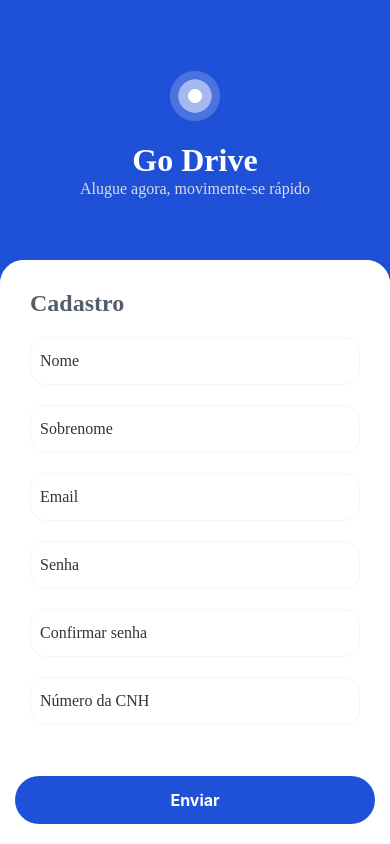
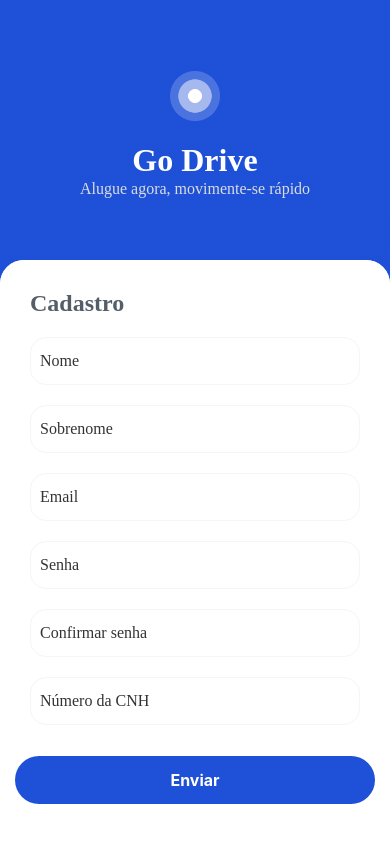
Before and after one commit to PROJETOS-DE-GARAGEM/Go_drive, a React Native app: screen / in a window 390 px wide. Built offline with nearby package versions, Linux system fonts and the light colour scheme.

Commit message:
fix:background component statusbar platform ios and android

```diff
--- a/App.tsx
+++ b/App.tsx
@@ -8,13 +8,17 @@ import {
 import BgGradient from "./src/components/BgGradient/BgGradientStyle";
 import Welcome from "./src/pages/Welcome/Welcome";
 import Login from "./src/pages/Register/Register";
+import { SafeAreaProvider } from "react-native-safe-area-context";
+import { CustomStatusBar } from "./src/components/CustomStatusbar";
 
 export default function App() {
   return (
-    <SafeAreaView style={styles.container}>
-      {/* <Welcome /> */}
-      <Login />
-    </SafeAreaView>
+    <SafeAreaProvider>
+      <CustomStatusBar backgroundColor="#1f51d8" barStyle="ligth-content" />
+      <View style={styles.container}>
+        <Login />
+      </View>
+    </SafeAreaProvider>
   );
 }
 
--- a/package.json
+++ b/package.json
@@ -16,7 +16,8 @@
     "react-hook-form": "^7.54.2",
     "react-icons": "^5.5.0",
     "react-native": "0.76.7",
-    "react-native-vector-icons": "^10.2.0"
+    "react-native-vector-icons": "^10.2.0",
+    "react-native-safe-area-context": "4.12.0"
   },
   "devDependencies": {
     "@babel/core": "^7.25.2",
--- /dev/null
+++ b/src/components/CustomStatusbar/index.tsx
@@ -0,0 +1,26 @@
+import { View, StatusBar } from "react-native";
+import {
+  SafeAreaView,
+  SafeAreaProvider,
+  useSafeAreaInsets,
+} from "react-native-safe-area-context";
+
+type StatusbarProps = {
+    backgroundColor: string
+
+}
+
+ const CustomStatusBar = ({ backgroundColor}: StatusbarProps) => {
+  const insets = useSafeAreaInsets();
+
+  return (
+    <View style={{ height: insets.top, backgroundColor}}>
+      <StatusBar
+        backgroundColor={backgroundColor}
+        barStyle="light-content"
+    />
+    </View>
+  );
+};
+
+export { CustomStatusBar}
--- a/src/pages/Register/Register.tsx
+++ b/src/pages/Register/Register.tsx
@@ -1,4 +1,4 @@
-import { View, Image, Text } from "react-native";
+import { View, Image, Text, ScrollView } from "react-native";
 import BgGradient from "../../components/BgGradient/BgGradientStyle";
 import styles from "./RegisterStyle";
 import Form from "../../components/Form/Form";
@@ -23,6 +23,9 @@ export default function Register() {
         </View>
 
           <View style={styles.formContainer}>
+            <ScrollView
+              showsVerticalScrollIndicator={false}
+            >
             <Form
               title="Cadastro"
               fields={[
@@ -34,6 +37,7 @@ export default function Register() {
                 { name: "drivingLicence", placeholder: "Número da CNH" },
               ]}
             />
+            </ScrollView>
             <View style={styles.buttonInput}>
               <Button name="Enviar" />
             </View>
--- a/src/pages/Register/RegisterStyle.tsx
+++ b/src/pages/Register/RegisterStyle.tsx
@@ -41,7 +41,7 @@ const styles = StyleSheet.create({
   buttonInput:{
     justifyContent: 'center',
     alignItems: "center",
-    marginBottom: Platform.OS === "android" ? 40 : 20,
+    marginBottom: Platform.OS === "android" ? 20 : 40,
   }
 
 });
```
Also changed, not shown: 1 other file (tests, documents, lock files or other folders). Lines whose indentation alone changed are shown as unchanged.
